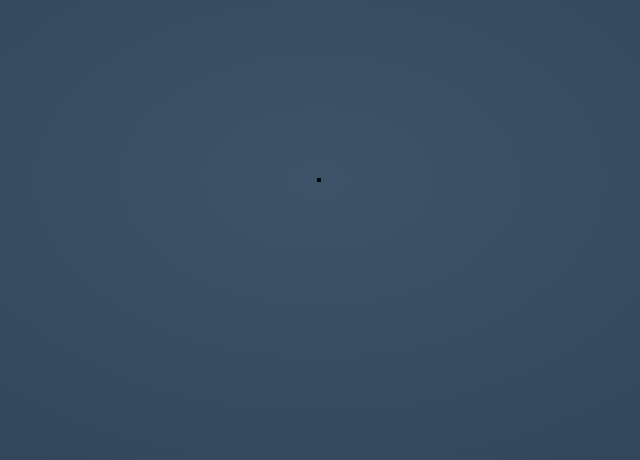
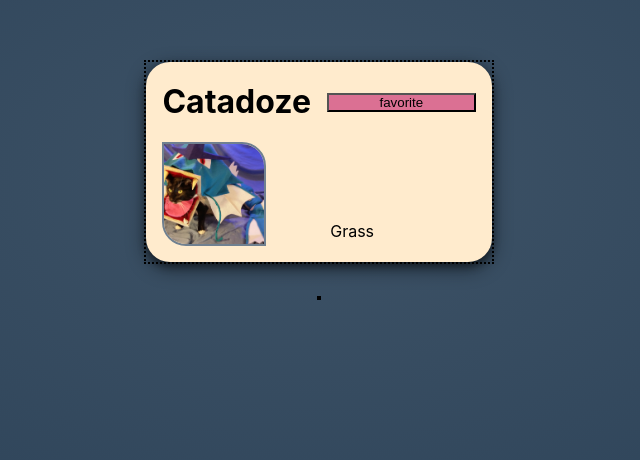
Before and after one commit to slinningsander/Pokedex-randomizer, a React (Vite) app in the folder Prosjekt-1/: page / in a window 1280 px wide. Shown: the part 220-680 px from the top of the page, without its empty margins (321-961 px from the left). Built offline with nearby package versions, Linux system fonts and the light colour scheme.

Commit message:
small style tweeks. added to componentTestPage

```diff
--- a/Prosjekt-1/src/components/PokemonCard/PokemonCard.css
+++ b/Prosjekt-1/src/components/PokemonCard/PokemonCard.css
@@ -2,27 +2,29 @@
     display: grid;
     gap: 1rem;
     /* this will be changed to constant */
-    background-color: lightslategray;
+    background-color:blanchedalmond;
     grid-template-columns: repeat(2, 1fr);
     grid-auto-rows: (100px, auto);
     padding: 1rem;
     border-radius: 1.5rem;
     align-items: center;
+    box-shadow: 0 4px 8px 0 rgba(0, 0, 0, 0.485), 0 6px 20px 0 rgba(0, 0, 0, 0.485);
 }
 .cardContainer > *{
-    border:5px solid red;
     color:black;
     padding: 0;
     margin: 0;
 }
 .pokemonSprite{
-    background-color: blueviolet;
+    object-fit: cover;
+    object-position: center;
     height: 100px;
     width: 100px;
     grid-column: 1;
     grid-row: 2;
-
-    /*add boxshadow*/
+    border: 2px solid slategray;
+    border-radius:  0 1.5em 0 1.5em;
+    /* box-shadow: 0 4px 8px 0 rgba(0, 0, 0, 0.485), 0 6px 20px 0 rgba(0, 0, 0, 0.485); */
 }
 .typePil{
     width: fit-content;
--- a/Prosjekt-1/src/components/PokemonCard/PokemonCard.tsx
+++ b/Prosjekt-1/src/components/PokemonCard/PokemonCard.tsx
@@ -13,7 +13,7 @@ export function PokemonCard({
   isFavorite,
   imgURL,
 }: PokemonCardProps) {
-  const imgAltText = name + "-sprite";
+  const imgAltText = name + " sprite";
 
   const pokemonSprite = (
     <img className="pokemonSprite" src={imgURL} alt={imgAltText} />
--- a/Prosjekt-1/src/pages/componentTestPage/ComponentTestPage.tsx
+++ b/Prosjekt-1/src/pages/componentTestPage/ComponentTestPage.tsx
@@ -1,12 +1,29 @@
+import PokemonCard from "../../components/PokemonCard/PokemonCard";
 import "./componentTestPage.css";
 
+// import {catadoze} from "./src/assets/catadoze.jpg";
+// import "./src/assets/catadoze.jpg" as catadoze;
 //this page is ment to view and develop React components
 //eventualy it should be an overview of all components
+
+//There is a dashed border around the component container div
 export function ComponentTestPage() {
   return (
     <>
       <div className="page">
-          <div className="componentContainer"></div>
+
+        {/* PokemonCard component */}
+          <div className="componentContainer">
+            <PokemonCard
+              name = "Catadoze"
+              type = {"Grass"}
+              isFavorite = {true}
+              imgURL = "./src/assets/catadoze.jpg"
+            />
+          </div>
+          <div className="componentContainer">
+            {/*Some component*/}
+          </div>
       </div>
     </>
   );
```
